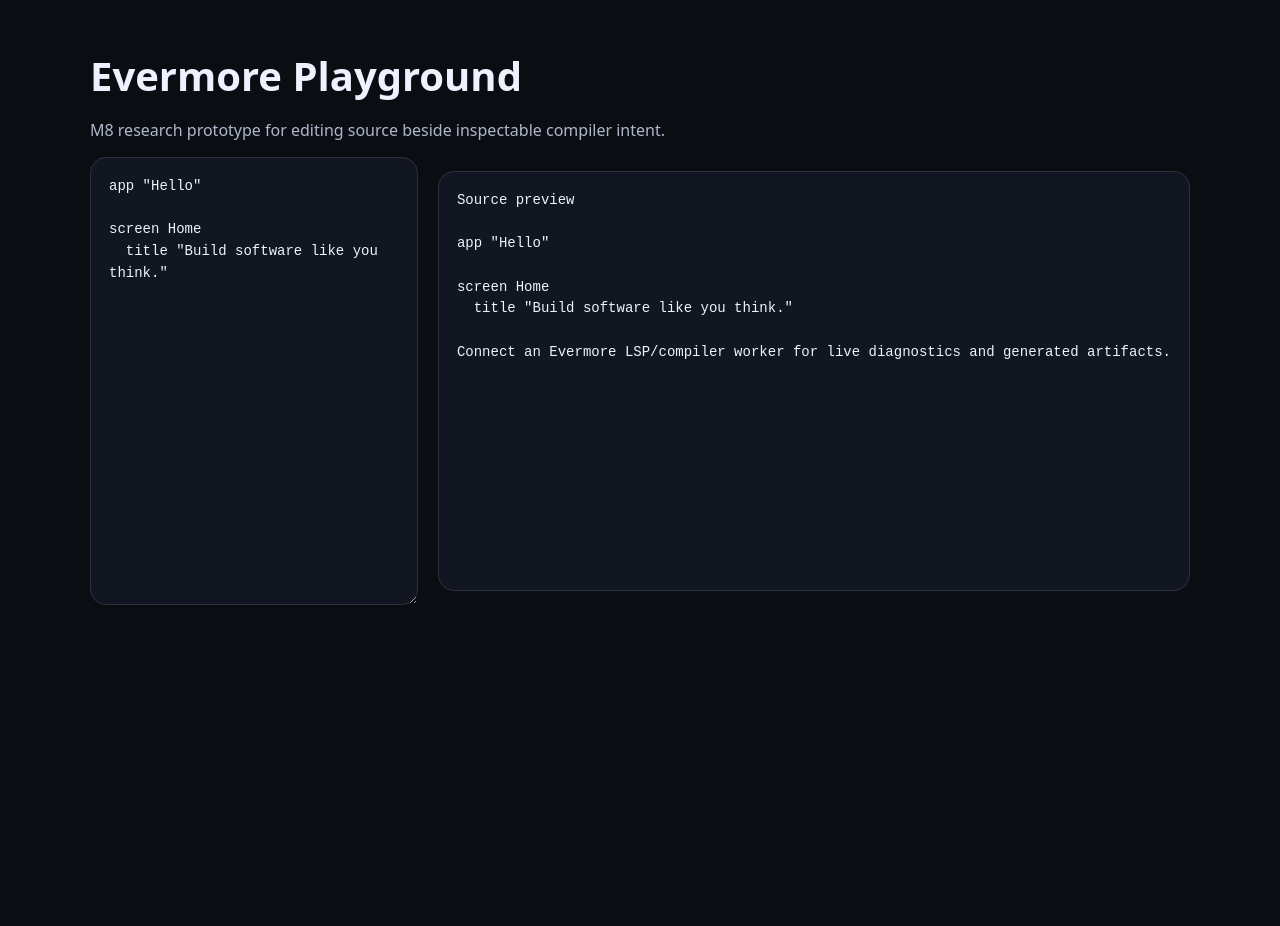
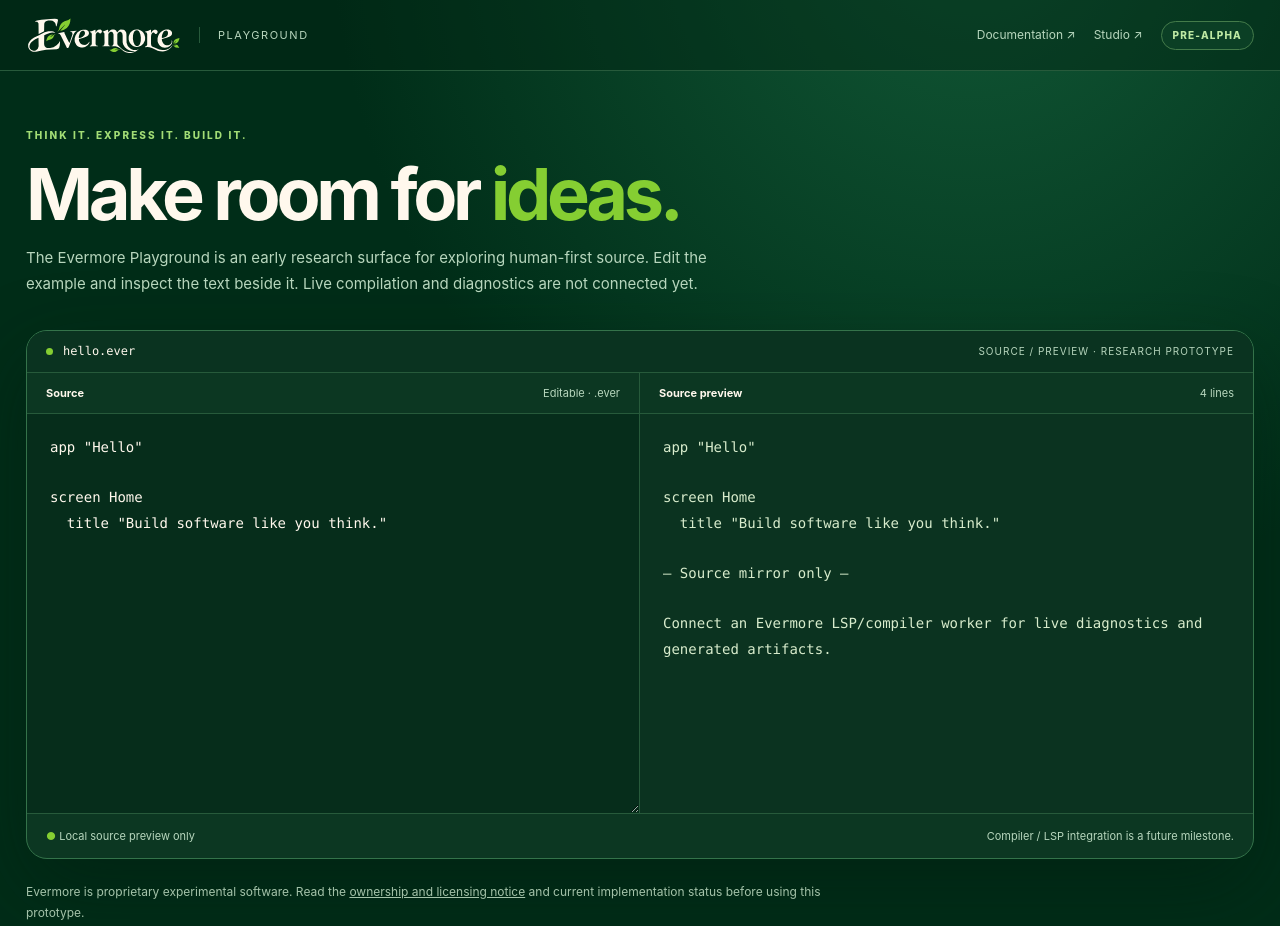
Before and after one commit to armaabetancourtt/evermore, a website: page playground/index.html in a window 1280 px wide. Before the commit the page ends 800 px from the top, so only its background shows below. Drawn offline with Linux system fonts and the light colour scheme.

Commit message:
Apply official Evermore botanical identity to working Playground preview

```diff
--- a/playground/index.html
+++ b/playground/index.html
@@ -1,30 +1,92 @@
 <!doctype html>
 <html lang="en">
+<head>
   <meta charset="utf-8" />
   <meta name="viewport" content="width=device-width,initial-scale=1" />
-<title>Evermore Playground Prototype</title>
+  <meta name="theme-color" content="#013D1E" />
+  <meta name="description" content="Evermore Playground research prototype. Write an Evermore source draft and inspect it side by side." />
+  <link rel="icon" type="image/svg+xml" href="../brand/evermore-icon.svg" />
+  <title>Evermore Playground · Research Prototype</title>
   <style>
-  body{font-family:ui-sans-serif,system-ui;margin:0;background:#0b0d12;color:#eef2ff}
-  main{max-width:1100px;margin:0 auto;padding:48px 24px}
-  .grid{display:grid;grid-template-columns:1fr 1fr;gap:20px}
-  textarea,pre{box-sizing:border-box;width:100%;min-height:420px;border:1px solid #2a3140;border-radius:16px;background:#111621;color:#eef2ff;padding:18px;font:14px/1.55 ui-monospace,monospace}
-  h1{font-size:40px;margin:0 0 8px} p{color:#aeb8cc}
+    :root{color-scheme:dark;--forest:#013D1E;--deep:#002D18;--panel:#0C3722;--leaf:#85CE32;--ivory:#FFF8ED;--sage:#B7D6BD;--border:#275A3B}
+    *{box-sizing:border-box}
+    body{margin:0;min-height:100vh;background:radial-gradient(ellipse at 76% -12%,#125A37 0%,transparent 47%),#002D18;color:var(--ivory);font:14px/1.5 Inter,ui-sans-serif,system-ui,-apple-system,BlinkMacSystemFont,"Segoe UI",sans-serif}
+    button,textarea{font:inherit}
+    a{color:inherit}
+    .topbar{border-bottom:1px solid var(--border);background:rgba(0,35,19,.46)}
+    .top-inner{max-width:1320px;margin:auto;padding:14px 26px;display:flex;align-items:center;justify-content:space-between;gap:20px}
+    .brand{display:flex;align-items:center;gap:18px}
+    .brand img{display:block;width:155px;height:auto}
+    .brand span{padding-left:18px;border-left:1px solid var(--border);font-size:11px;color:var(--sage);letter-spacing:.14em;text-transform:uppercase}
+    .top-links{display:flex;gap:18px;align-items:center;color:var(--sage);font-size:12px}
+    .top-links a{text-decoration:none}.top-links a:hover{color:var(--leaf)}
+    .tag{border:1px solid #447B4A;color:#BEE9A3;background:#0B3F25;border-radius:99px;padding:6px 11px;font-size:10px;font-weight:850;letter-spacing:.12em;white-space:nowrap}
+    main{max-width:1320px;margin:0 auto;padding:57px 26px 68px}
+    .eyebrow{font-size:10px;letter-spacing:.21em;color:#A2DD75;font-weight:850}
+    h1{font-size:clamp(42px,6vw,72px);line-height:1;letter-spacing:-.06em;margin:15px 0 15px;font-weight:650}
+    h1 em{font-style:normal;color:var(--leaf)}
+    .intro{color:var(--sage);max-width:710px;font-size:15px;line-height:1.75;margin:0 0 32px}
+    .workspace{border:1px solid #34734A;border-radius:21px;overflow:hidden;box-shadow:0 28px 80px #001C0D70;background:var(--panel)}
+    .workspace-head{display:flex;align-items:center;justify-content:space-between;gap:15px;flex-wrap:wrap;padding:13px 19px;border-bottom:1px solid var(--border);background:#0A3320}
+    .workspace-head .file{font:12px ui-monospace,Menlo,Consolas,monospace;color:var(--ivory)}
+    .dot{display:inline-block;width:7px;height:7px;border-radius:50%;background:var(--leaf);margin-right:10px}
+    .workspace-head .hint{font-size:10px;color:var(--sage);letter-spacing:.1em}
+    .grid{display:grid;grid-template-columns:1fr 1fr;min-height:440px}
+    .pane{min-width:0;display:flex;flex-direction:column}
+    .pane:first-child{border-right:1px solid var(--border)}
+    .pane-bar{display:flex;align-items:center;justify-content:space-between;gap:12px;padding:12px 19px;border-bottom:1px solid var(--border);color:var(--sage);font-size:11px}
+    .pane-bar b{color:var(--ivory);font-weight:750}
+    textarea,pre{display:block;box-sizing:border-box;width:100%;min-height:380px;flex:1;border:0;border-radius:0;background:#062D1B;color:var(--ivory);padding:21px 23px;font:14px/1.8 ui-monospace,SFMono-Regular,Menlo,Consolas,monospace;tab-size:2;outline:none}
+    textarea{resize:vertical;caret-color:var(--leaf)}
+    textarea:focus-visible{box-shadow:inset 0 0 0 2px #79B849}
+    pre{margin:0;overflow:auto;white-space:pre-wrap;overflow-wrap:anywhere;background:#0B3320;color:#D8ECCC}
+    .foot{display:flex;align-items:center;justify-content:space-between;gap:16px;flex-wrap:wrap;border-top:1px solid var(--border);padding:14px 19px;color:var(--sage);font-size:11px}
+    .foot strong{color:var(--leaf);font-weight:700}
+    .note{max-width:800px;margin:22px 0 0;color:#A4C3AA;font-size:12px;line-height:1.75}
+    @media(max-width:700px){.top-inner{padding:15px 18px;align-items:flex-start;flex-wrap:wrap}.brand{gap:10px}.brand img{width:138px}.brand span{padding-left:10px}main{padding:42px 17px}.grid{grid-template-columns:1fr}.pane:first-child{border-right:0;border-bottom:1px solid var(--border)}textarea,pre{min-height:250px}.top-links{gap:12px}}
   </style>
+</head>
+<body>
+  <header class="topbar">
+    <div class="top-inner">
+      <div class="brand"><a href="../README.md"><img src="../brand/evermore-wordmark.svg" alt="Evermore" width="155" height="42" /></a><span>Playground</span></div>
+      <nav class="top-links" aria-label="Project links"><a href="../README.md">Documentation ↗</a><a href="../studio/index.html">Studio ↗</a><span class="tag">PRE-ALPHA</span></nav>
+    </div>
+  </header>
   <main>
-  <h1>Evermore Playground</h1>
-  <p>M8 research prototype for editing source beside inspectable compiler intent.</p>
+    <div class="eyebrow">THINK IT. EXPRESS IT. BUILD IT.</div>
+    <h1>Make room for <em>ideas.</em></h1>
+    <p class="intro">The Evermore Playground is an early research surface for exploring human-first source. Edit the example and inspect the text beside it. Live compilation and diagnostics are not connected yet.</p>
+    <div class="workspace">
+      <div class="workspace-head"><span class="file"><span class="dot"></span>hello.ever</span><span class="hint">SOURCE / PREVIEW · RESEARCH PROTOTYPE</span></div>
       <div class="grid">
-    <textarea id="source">app "Hello"
+        <section class="pane" aria-label="Source editor">
+          <div class="pane-bar"><b>Source</b><span>Editable · .ever</span></div>
+          <textarea id="source" spellcheck="false" aria-label="Evermore source code">app "Hello"
 
 screen Home
   title "Build software like you think."</textarea>
-    <pre id="preview"></pre>
+        </section>
+        <section class="pane" aria-label="Source preview">
+          <div class="pane-bar"><b>Source preview</b><span id="line-count" aria-live="polite">4 lines</span></div>
+          <pre id="preview" aria-live="polite"></pre>
+        </section>
       </div>
+      <div class="foot"><span><strong>●</strong> Local source preview only</span><span>Compiler / LSP integration is a future milestone.</span></div>
+    </div>
+    <p class="note">Evermore is proprietary experimental software. Read the <a href="../README.md#ownership--licensing">ownership and licensing notice</a> and current implementation status before using this prototype.</p>
   </main>
   <script>
-  const source=document.querySelector("#source");
-  const preview=document.querySelector("#preview");
-  const render=()=>preview.textContent="Source preview\n\n"+source.value+"\n\nConnect an Evermore LSP/compiler worker for live diagnostics and generated artifacts.";
-  source.addEventListener("input",render); render();
+    const source = document.querySelector("#source");
+    const preview = document.querySelector("#preview");
+    const lineCount = document.querySelector("#line-count");
+    function render() {
+      const lines = source.value.split("\n").length;
+      lineCount.textContent = lines + (lines === 1 ? " line" : " lines");
+      preview.textContent = source.value + "\n\n— Source mirror only —\n\nConnect an Evermore LSP/compiler worker for live diagnostics and generated artifacts.";
+    }
+    source.addEventListener("input", render);
+    render();
   </script>
+</body>
 </html>
```
Lines whose indentation alone changed are shown as unchanged.
